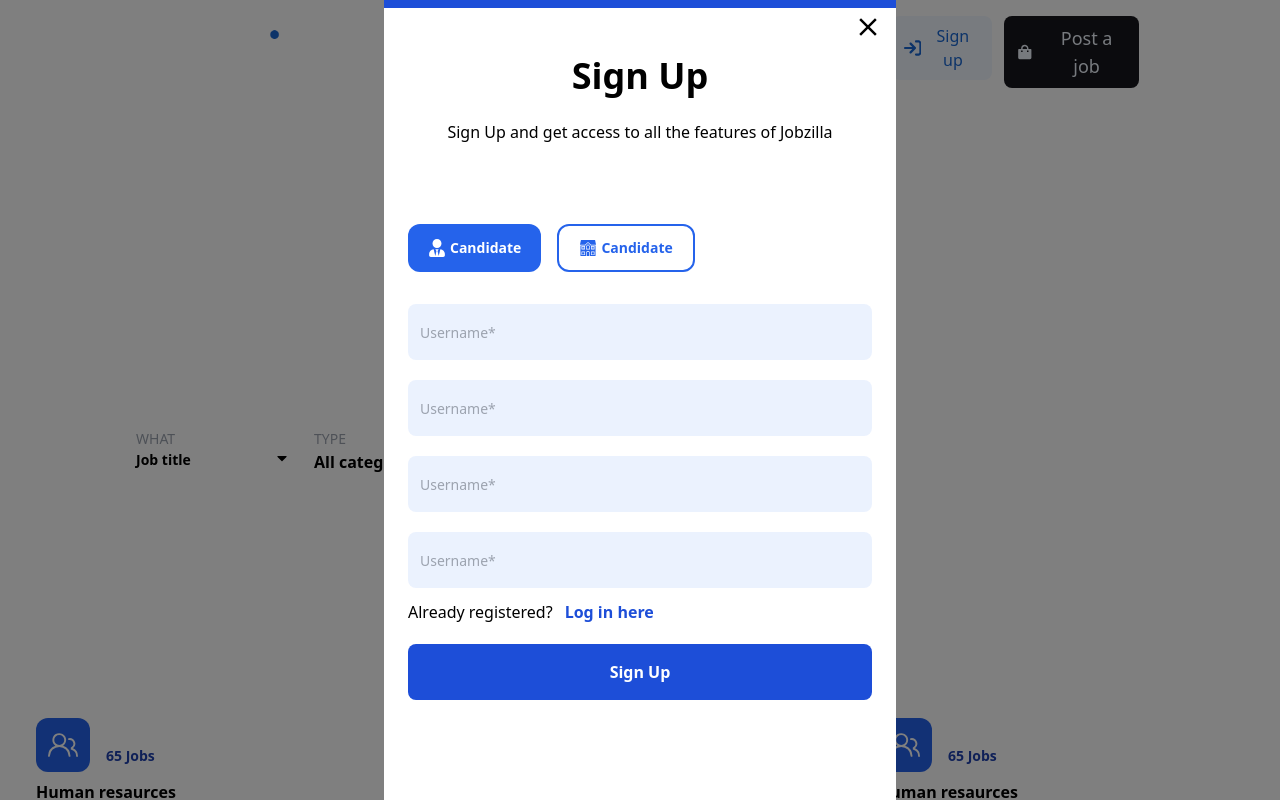
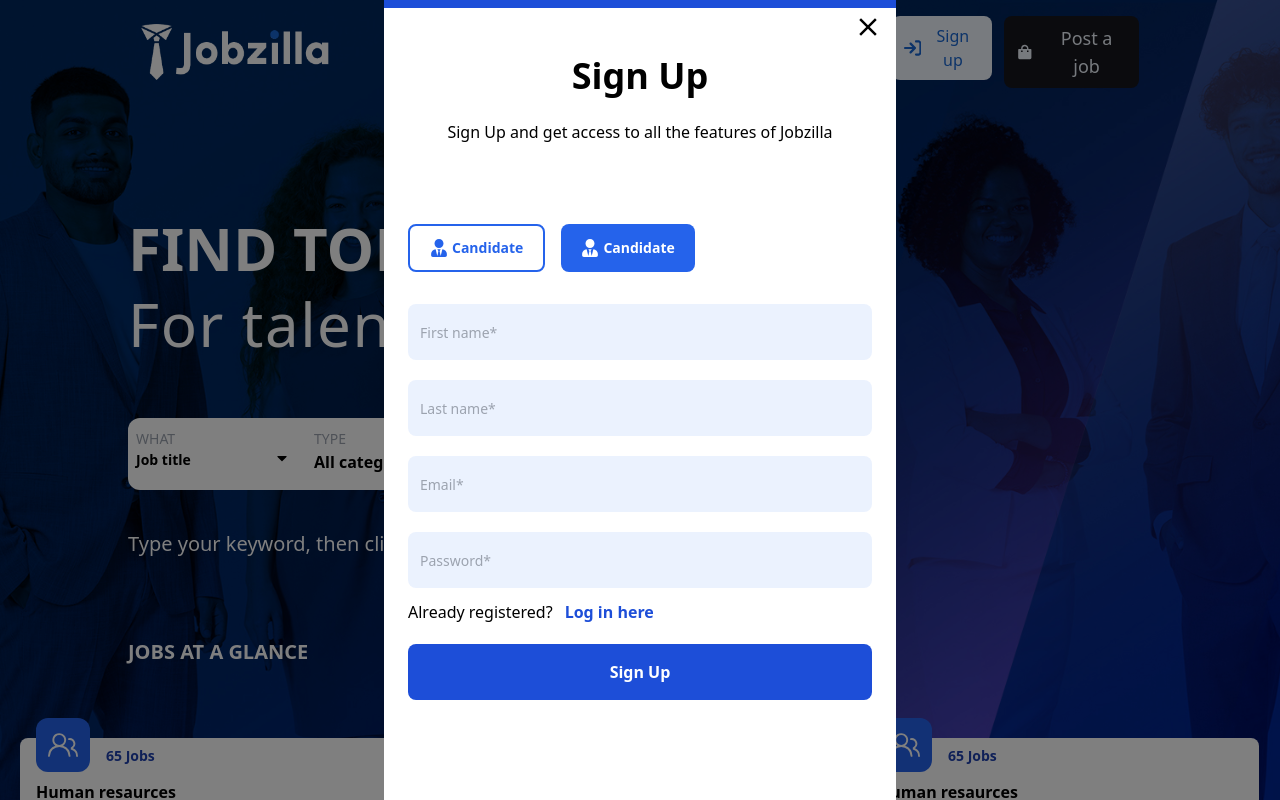
Before and after one commit to Kwizera-bonheur123/Jobzilla, a React (Vite) app: page / in a window 1280 px wide. Both pictures are taken after a click on the button "Sign up". Shown: the top 800 px of the page. Built offline with nearby package versions, Linux system fonts and the light colour scheme.

Commit message:
add the validation to the sign  up form

```diff
--- a/package.json
+++ b/package.json
@@ -10,6 +10,7 @@
     "preview": "vite preview"
   },
   "dependencies": {
+    "@hookform/resolvers": "^3.9.1",
     "@reduxjs/toolkit": "^2.2.7",
     "framer-motion": "^11.5.4",
     "react": "^18.3.1",
@@ -18,7 +19,8 @@
     "react-icons": "^5.3.0",
     "react-multi-carousel": "^2.8.5",
     "react-redux": "^9.1.2",
-    "react-router-dom": "^6.26.1"
+    "react-router-dom": "^6.26.1",
+    "zod": "^3.23.8"
   },
   "devDependencies": {
     "@eslint/js": "^9.9.0",
--- a/src/components/Form/InputText.tsx
+++ b/src/components/Form/InputText.tsx
@@ -29,7 +29,7 @@
             min={0}
           />
           {error && (
-            <p className="text-[0.5rem] text-action-error text-end px-2">
+            <p className="text-[0.8rem] text-red-600 text-end px-2">
               {error.message}
             </p>
           )}
--- a/src/components/Home.tsx
+++ b/src/components/Home.tsx
@@ -78,7 +78,7 @@
     <div
       className={` ${
         signUpModel ? " overflow-hidden" : " overflow-y-auto"
-      }bg-homeBackgroundImage bg-fixed bg-center bg-cover min-h-screen`}
+      } bg-homeBackgroundImage bg-fixed bg-center bg-cover min-h-screen`}
     >
       {signUpModel && <SignupCard />}
       <div className="mx-[3%] sm:mx-[8%] md:mx-[10%] pt-[38%] sm:pt-[28%] md:pt-[17%] h-[40%]">
--- a/src/components/SignupCard.tsx
+++ b/src/components/SignupCard.tsx
@@ -1,16 +1,34 @@
 import { IoMdClose } from "react-icons/io";
 import { FaUserTie } from "react-icons/fa";
-import { GiFamilyHouse } from "react-icons/gi";
 import Button from "./Button";
 import FormInput from "./Form/InputText";
 import { DynamicData } from "./types/DynamicData";
 import { useAppDispatch } from "./redux/hooks/hooks";
 import { manipulateSignupModel } from "./redux/features/OpenModelsSlice";
-const SignupCard = () => {
+import { useState } from "react";
+import { SubmitHandler, useForm } from "react-hook-form";
+import { zodResolver } from "@hookform/resolvers/zod";
+import {
+  RegisterSchema,
+  RegisterSchemaType,
+} from "../validations/auth/Register.validation";
+const SignupCard: React.FC = () => {
   const handlePropagation = (event: DynamicData) => {
     event?.stopPropagation();
   };
   const dispatch = useAppDispatch();
+  const [candidate, setCandidate] = useState(false);
+  const {
+    register,
+    handleSubmit,
+    formState: { errors },
+  } = useForm<RegisterSchemaType>({ resolver: zodResolver(RegisterSchema) });
+
+  const onSubmit: SubmitHandler<RegisterSchemaType> = async (
+    data: RegisterSchemaType
+  ) => {
+    console.log("Submitted", data);
+  };
   return (
     <div
       className=" bg-black/50 h-screen w-full fixed z-50 top-0 left-0 overflow-auto "
@@ -31,40 +49,61 @@
           <p className=" text-center mt-6">
             Sign Up and get access to all the features of Jobzilla
           </p>
-          <div className=" flex gap-4 mt-20">
+          <div
+            className=" flex gap-4 mt-20 w-fit"
+            onClick={() => setCandidate(!candidate)}
+          >
             <Button
               buttonType="button"
               title="Candidate"
               icon={FaUserTie}
-              otherStyles="bg-blue-600 text-white font-semibold text-sm sm:py-3 sm:px-5 rounded-xl"
+              otherStyles={`${
+                candidate
+                  ? "bg-blue-600 text-white "
+                  : "bg-white text-blue-600 border-2 border-blue-600"
+              } ' font-semibold text-sm sm:py-3 sm:px-5 rounded-xl'`}
             />
             <Button
               buttonType="button"
               title="Candidate"
-              icon={GiFamilyHouse}
-              otherStyles="bg-white text-blue-600 font-semibold text-sm sm:py-3 sm:px-5 border-2 border-blue-600 rounded-xl"
+              icon={FaUserTie}
+              otherStyles={`${
+                !candidate
+                  ? "bg-blue-600 text-white "
+                  : "bg-white text-blue-600 border-2 border-blue-600"
+              } ' font-semibold text-sm sm:py-3 sm:px-5 rounded-xl'`}
             />
           </div>
+          <form onSubmit={handleSubmit(onSubmit)}>
             <div className=" mt-8 grid gap-5">
               <FormInput
                 type="text"
-              placeholder="Username*"
+                placeholder="First name*"
                 otherStyles="rounded-lg h-14 pl-3 text-sm"
+                {...register("firstName")}
+                error={errors.firstName}
+              />
+
+              <FormInput
+                type="text"
+                placeholder="Last name*"
+                otherStyles="rounded-lg h-14 pl-3 text-sm"
+                {...register("lastName")}
+                error={errors.lastName}
               />
               <FormInput
                 type="text"
-              placeholder="Username*"
+                placeholder="Email*"
                 otherStyles="rounded-lg h-14 pl-3 text-sm"
+                {...register("email")}
+                error={errors.email}
               />
               <FormInput
                 type="text"
-              placeholder="Username*"
+                placeholder="Password*"
                 otherStyles="rounded-lg h-14 pl-3 text-sm"
-            />
-            <FormInput
-              type="text"
-              placeholder="Username*"
-              otherStyles="rounded-lg h-14 pl-3 text-sm"
+                {...register("password")}
+                error={errors.password}
               />
             </div>
             <div className=" flex gap-3 mt-3">
@@ -78,6 +117,7 @@
               title="Sign Up"
               otherStyles=" text-white bg-blue-700 w-full h-14 flex justify-center items-center font-semibold mt-5"
             />
+          </form>
         </div>
       </div>
     </div>
--- /dev/null
+++ b/src/validations/auth/Register.validation.ts
@@ -0,0 +1,13 @@
+import { z } from "zod";
+
+export const RegisterSchema = z.object({
+  firstName: z.string().min(3, { message: "First name required!!" }),
+  lastName: z.string().min(3, { message: "Last name is required!!" }),
+  email: z.string().email({ message: "Invalid Email addres" }),
+  password: z.string().regex(/^(?=.*[a-z])(?=.*[A-Z])(?=.*\d).{8,}$/, {
+    message:
+      "Password must be at least 8 characters long and include a lowercase letter & uppercase letters, and a digit!!",
+  }),
+});
+
+export type RegisterSchemaType = z.infer<typeof RegisterSchema>;
```
Also changed, not shown: 1 other file (tests, documents, lock files or other folders). Lines whose indentation alone changed are shown as unchanged.
